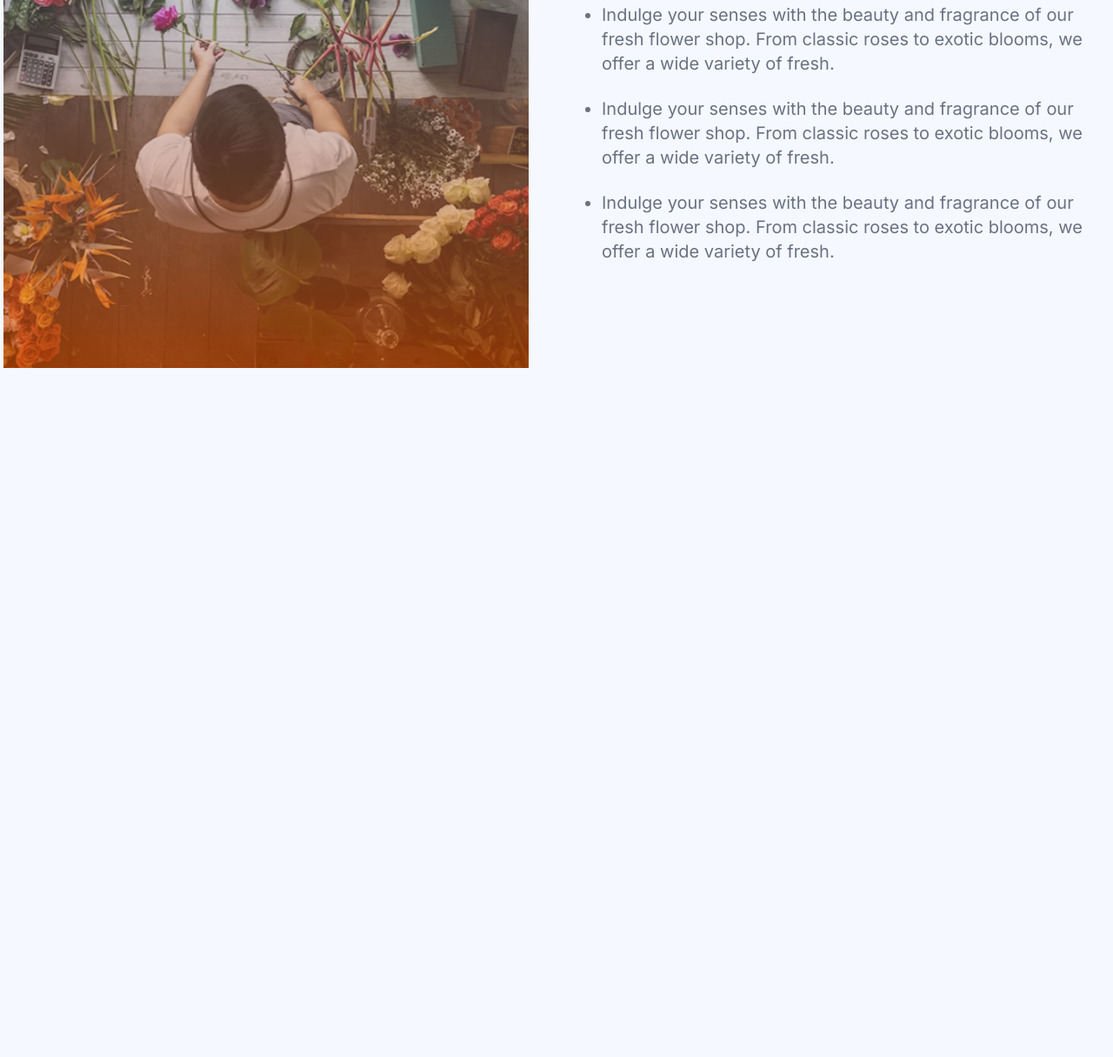
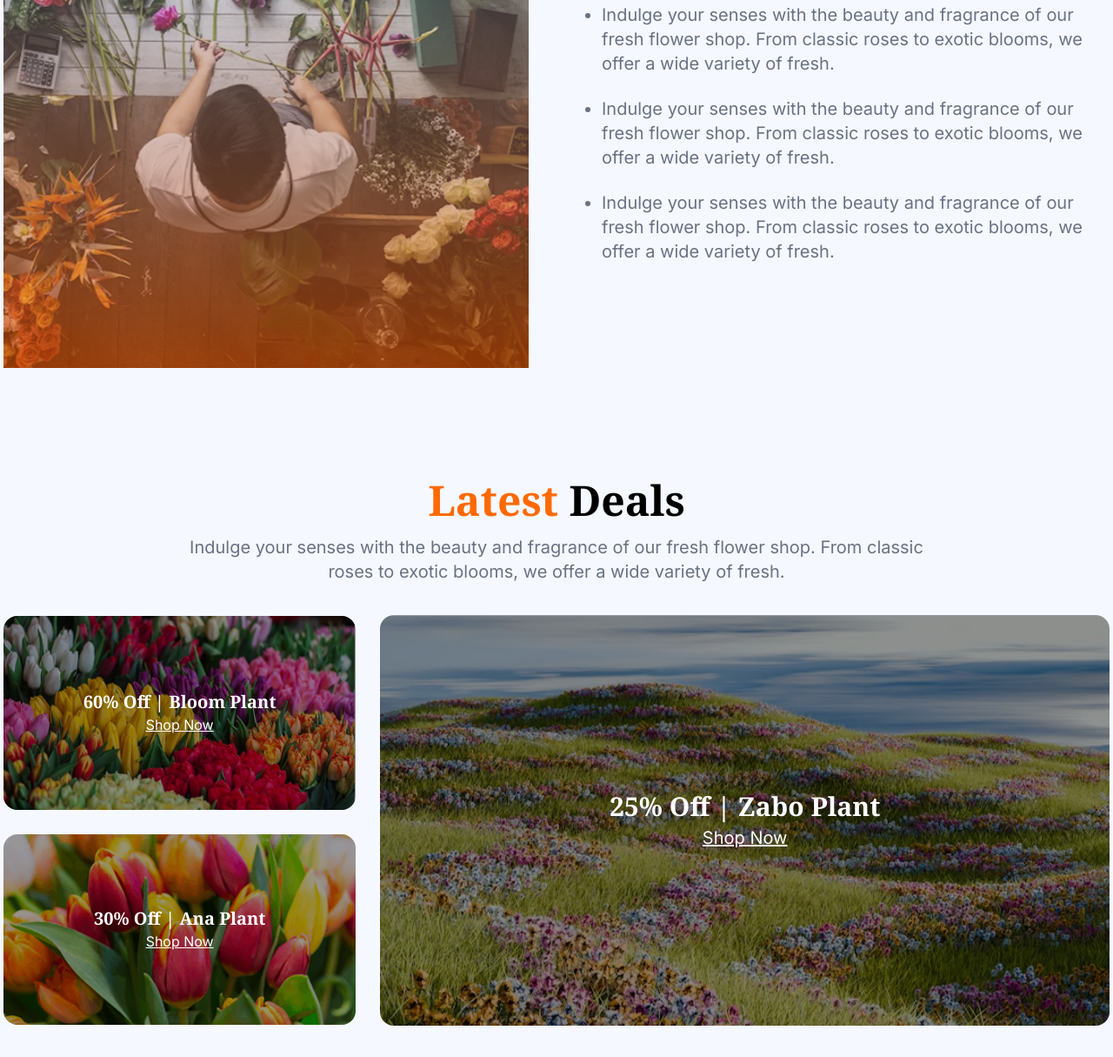
Before and after one commit to rafsan1p/flower-market, a plain HTML site: page index.html in a window 1280 px wide. Shown: the part 2425-3640 px from the top of the page at 87% size. Before the commit the page ends 2848 px from the top, so only its background shows below. Drawn offline with nearby package versions, Linux system fonts and the light colour scheme.

Commit message:
latest deals section added

```diff
--- a/index.html
+++ b/index.html
@@ -71,7 +71,7 @@
                     Our <span class="text-black">Plants</span>
                 </h2>
                 <p class="text-sm lg:text-xl text-gray-500 mt-4 w-4/5 mx-auto">
-                    Indulge your senses with the beauty and fragrance of our fresh flower shop. From classic roses to exotic blooms, we offer a wide variety of fresh.
+                    Indulge your senses with the beauty and fragrance of our fresh flower shop. From<br> classic roses to exotic blooms, we offer a wide variety of fresh.
                 </p>
             </div>
             <!-- Section details -->
@@ -202,7 +202,7 @@
         </section>
 
         <!-- Plants lover section -->
-        <section class="grid grid-cols-1 lg:grid-cols-2 px-1 gap-5 lg:gap-16 items-center">
+        <section class="grid grid-cols-1 lg:grid-cols-2 px-1 gap-5 lg:gap-16 items-center mb-36 lg:mb-32">
             <!-- Image section -->
             <div class="w-full">
                 <img src="assets/flower-store.png" alt="" class="w-full">
@@ -226,6 +226,51 @@
             </div>
         </section>
 
+        <!-- Latest Deals Section-->
+        <section class="px-1">
+            <!-- Section heading -->
+            <div class="text-center mb-7 lg:mb-9">
+                <h2 class="font-bold text-2xl lg:text-5xl text-orange-500 font-noto-serif">
+                    Latest <span class="text-black">Deals</span>
+                </h2>
+                <p class="text-sm lg:text-xl text-gray-500 mt-4 w-4/5 mx-auto">
+                    Indulge your senses with the beauty and fragrance of our fresh flower shop. From classic<br> roses to exotic blooms, we offer a wide variety of fresh.
+                </p>
+            </div>
+            <!-- Section details -->
+            <div class="grid grid-cols-1 lg:grid-cols-3 w-full    lg:gap-7 gap-3 mb-7 lg:mb-9">
+                <!-- Box 1 -->
+                <div class="w-full flex flex-col items-center justify-center lg:gap-7 gap-3">
+                    <div class="w-full relative rounded-2xl overflow-hidden">
+                        <img src="assets/deal-bloom.png" alt="" class="w-full object-cover">
+                        <div class="absolute bg-black/40 inset-0 text-white flex items-center justify-center flex-col">
+                            <p class="font-noto-serif font-bold text-xl">60% Off | Bloom Plant</p>
+                            <p class="underline">Shop Now</p>
+                        </div>
+                    </div>
+
+                    <div class="w-full relative rounded-2xl overflow-hidden">
+                        <img src="assets/deal-ana.png" alt="" class="w-full object-cover">
+                        <div class="absolute bg-black/40 inset-0 text-white flex items-center justify-center flex-col">
+                            <p class="font-noto-serif font-bold text-xl">30% Off | Ana  Plant</p>
+                            <p class="underline">Shop Now</p>
+                        </div>
+                    </div>
+                </div>
+                <!-- Box 2 -->
+                <div class="w-full lg:col-span-2">
+                    <div class="w-full relative rounded-2xl overflow-hidden">
+                        <img src="assets/deal-zabo.png" alt="" class="w-full object-cover h-full">
+                        <div class="absolute bg-black/40 inset-0 text-white flex items-center justify-center flex-col">
+                            <p class="font-noto-serif font-bold text-xl lg:text-3xl">25% Off | Zabo Plant</p>
+                            <p class="underline lg:text-xl lg:mt-1">Shop Now</p>
+                        </div>
+                    </div>
+                </div>
+
+            </div>
+        </section>
+
     </div>
 
     <footer>
```
